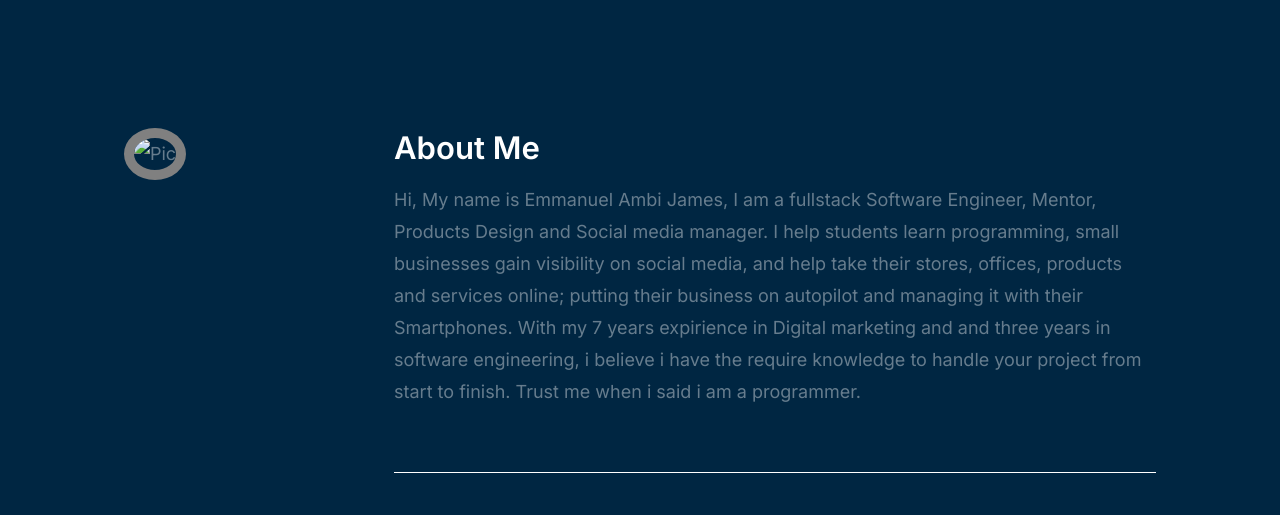
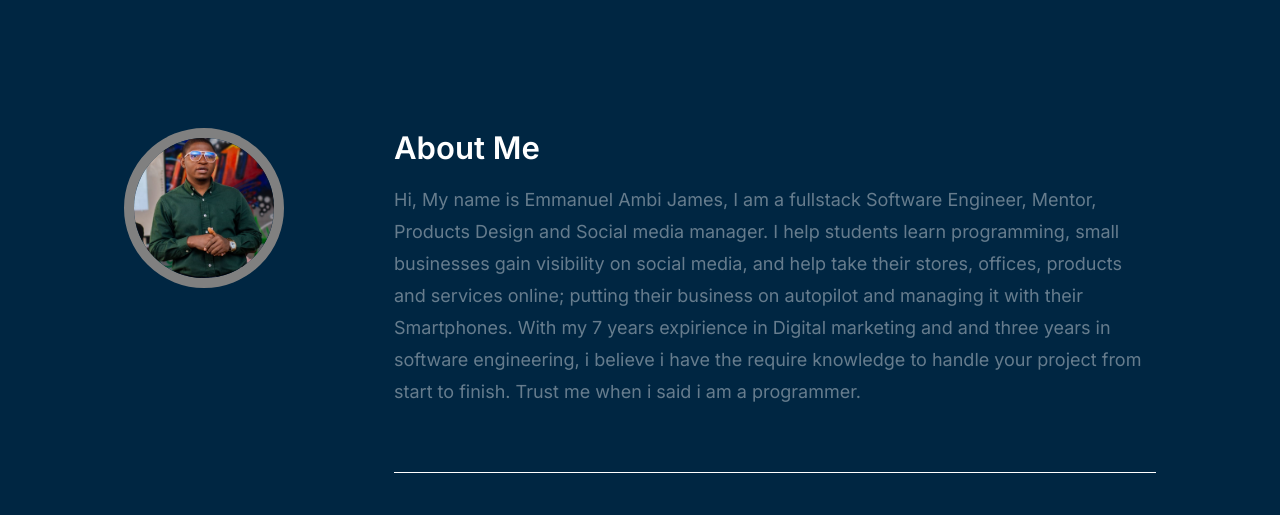
Before and after one commit to ambijames/porfolio, a plain HTML site: page index.html in a window 1280 px wide. Shown: the part 880-1395 px from the top of the page. Drawn offline with Linux system fonts and the light colour scheme.

Commit message:
Add profile picture

```diff
--- a/index.html
+++ b/index.html
@@ -107,7 +107,7 @@
     <section id="about" class="s-about target-section">
         <div class="row">
             <div class="column large-3 tab-12">
-              <img title="Emma Ambi James" class="s-about__pic" src="/portfolio/images/profile.jpeg" alt="Pic">
+              <img title="Emma Ambi James" class="s-about__pic" src="/images/profile.jpeg" alt="Pic">
             </div>
             <div class="column large-9 tab-12 s-about__content">
                 <h3>About Me</h3>
```
